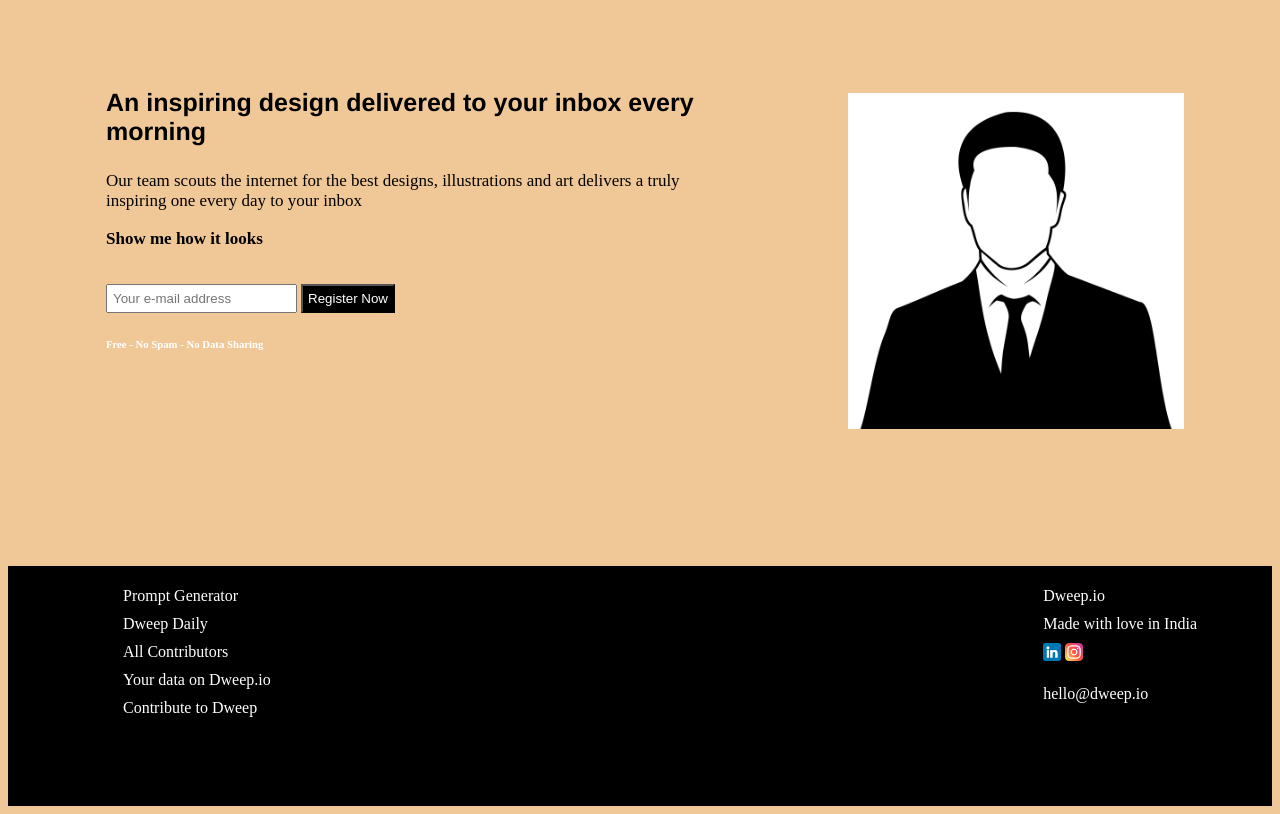
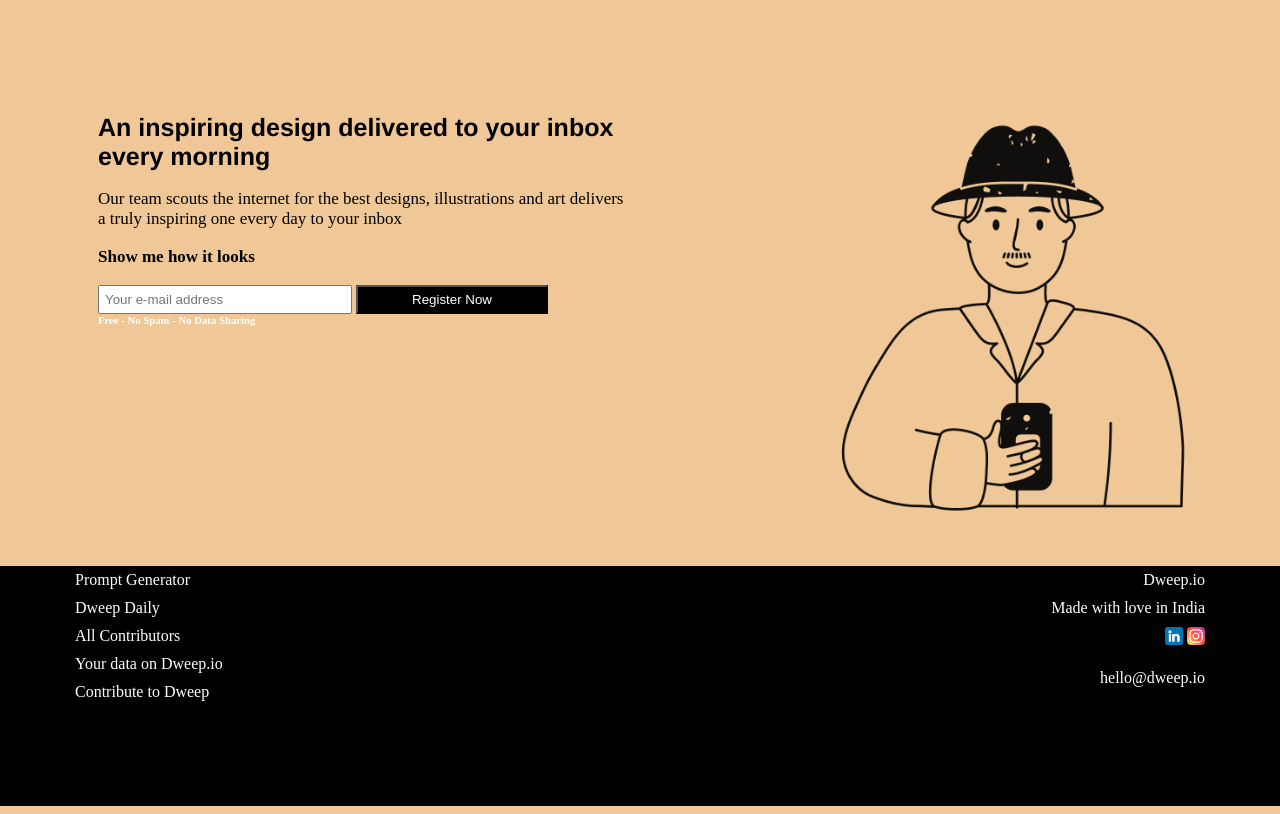
Before and after one commit to ashishkumar9507/MicroProject1, a plain HTML site: page index.html in a window 1280 px wide. Drawn offline with Linux system fonts and the light colour scheme.

Commit message:
css arranged

```diff
--- a/index.html
+++ b/index.html
@@ -20,13 +20,14 @@
             <br>
             <input type="text" placeholder="Your e-mail address">
             <input id="reg" type="button" value="Register Now">
+            <br>
             <h6>Free - No Spam - No Data Sharing</h6>
 
         </div>
 
         <div class="rightHeader">
             <!--img-->
-            <img src="image.png" alt="image">
+            <img src="dweep io 1.png" alt="image">
         </div>
 
     </div>
@@ -44,7 +45,7 @@
 
             </div>
             <div class="rightfoot">
-                <ul class="list">
+                <ul class="list" id="rt">
                     <li>
                         Dweep.io
                     </li>
--- a/style.css
+++ b/style.css
@@ -1,5 +1,10 @@
+*{
+    padding: 0px;
+    margin: 0px;
+}
 body{
     background-color: rgb(240, 200, 151);
+    padding: 0px;
 }
 .header{
     display: flex;
@@ -10,6 +15,7 @@ body{
 
 }
 .leftHeader{
+    margin-top: 25px;
     width: 50%;
     margin-left: 70px;
     padding: 10px;
@@ -37,23 +43,27 @@ h6{
 }
 img{
     margin-left: 100px;
-    height: 70%;
+    height: 500px;
     padding-left: 18px;
-    margin-top: 25px;
+    margin-top: 0px;
 }
 input{
-
+    width: 15rem;
     padding: 5px;
 }
 #reg{
     background-color: black;
     color: white;
+    width: 12rem;
+    padding-left: 5px;
 }
 
 .footer-part{
     background-color: black;
     height: 30vh;
     margin: 0px;
+    width: 100vw;
+    padding-left: 0px;
 }
 
 .footer{
@@ -72,3 +82,6 @@ li img{
     padding: 0px;
     margin: 0px;
 }
+#rt {
+    text-align: right;
+}
```
Also changed, not shown: dweep io 1.png (added).
